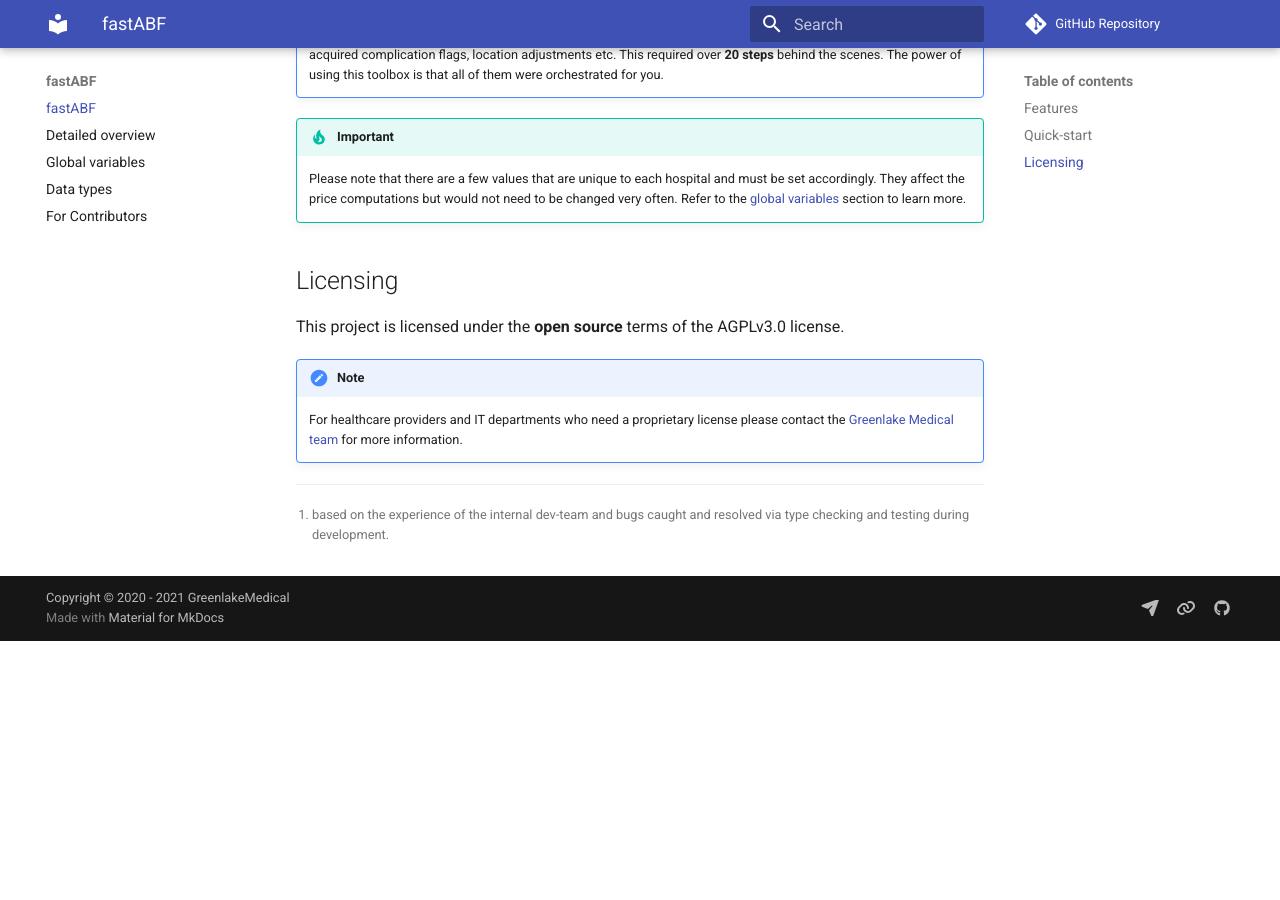
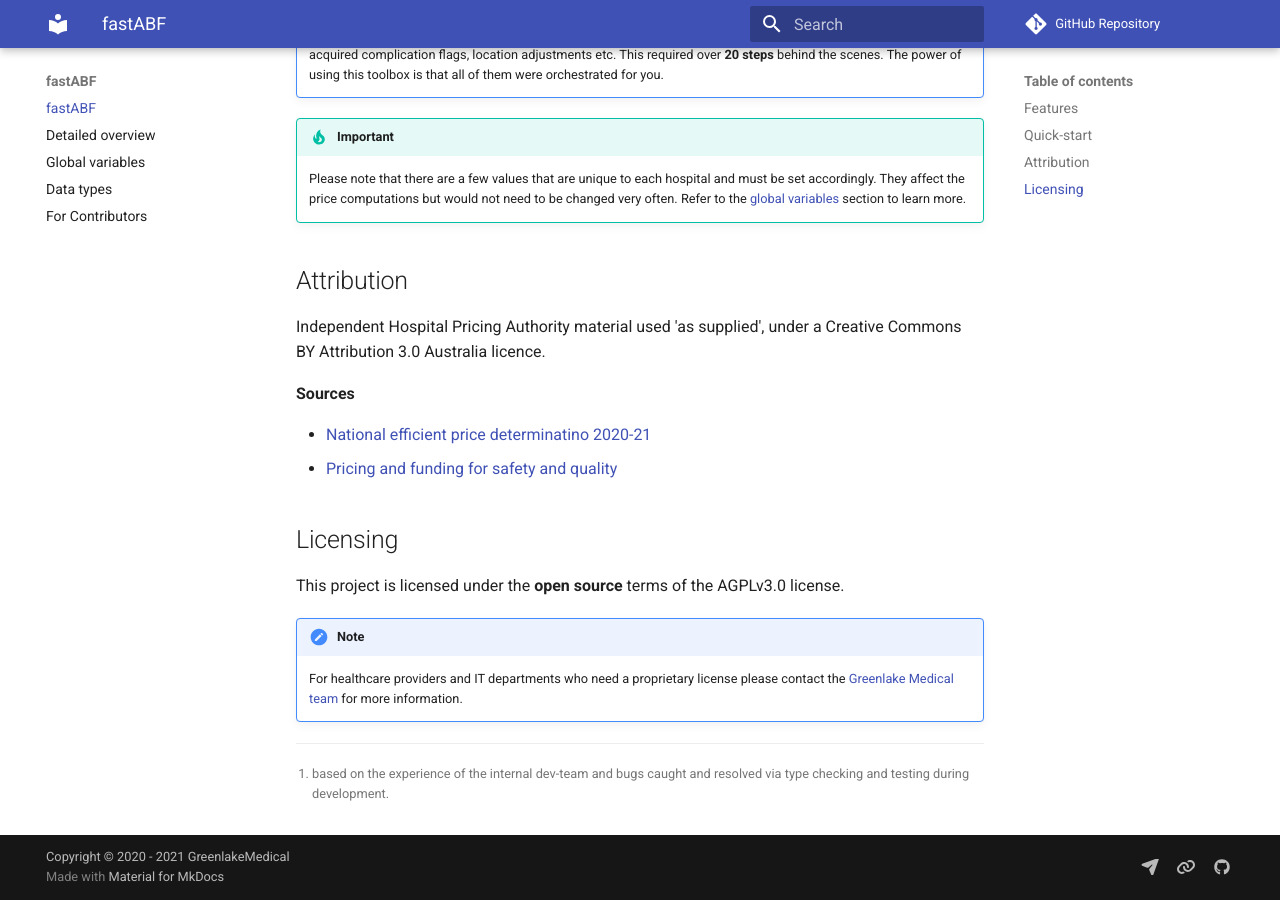
Before and after one commit to GreenlakeMedical/fastABF, an MkDocs documentation site: the page built from docs/index.md, in a window 1280 px wide and 900 px high, scrolled down 2393 px. Built offline with MkDocs 1.6.1 and Material for MkDocs 9.7.7, drawn with Linux system fonts in a browser that asks for light colours; comment, search, counter and statistics services are not loaded; before the commit the page ends 3034 px from its top, so only the background shows below that.

Commit message:
cc attribution added

```diff
--- a/docs/index.md
+++ b/docs/index.md
@@ -84,6 +84,18 @@ print(f"The abf price is {abf_price}")
 !!! Tip "Important"
     Please note that there are a few values that are unique to each hospital and must be set  accordingly. They affect the price computations but would not need to be changed very often. Refer to the [global variables ](globalvariables.md) section to learn more.
 
+
+## Attribution
+
+Independent Hospital Pricing Authority material used 'as supplied', under a Creative Commons BY Attribution 3.0 Australia licence.
+
+
+**Sources**
+
+- [National efficient price determinatino 2020-21](https://www.ihpa.gov.au/sites/default/files/publications/national_efficient_price_determination_2020-21.pdf)
+- [Pricing and funding for safety and quality](https://www.ihpa.gov.au/sites/default/files/publications/pricing_and_funding_for_safety_and_quality_-_hacs.pdf)
+
+
 ## Licensing
 This project is licensed under the **open source** terms of the AGPLv3.0 license.
 
```
